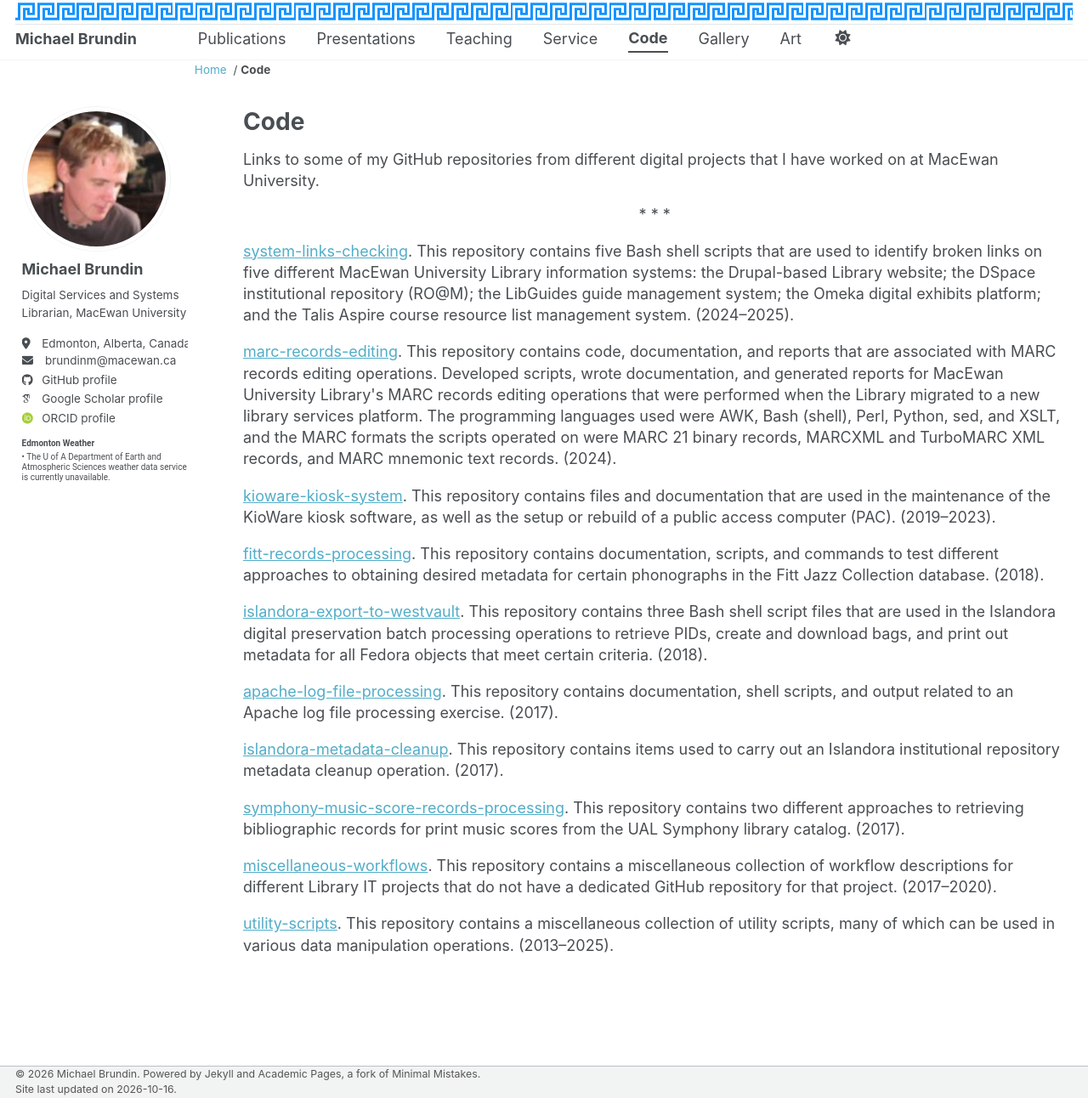
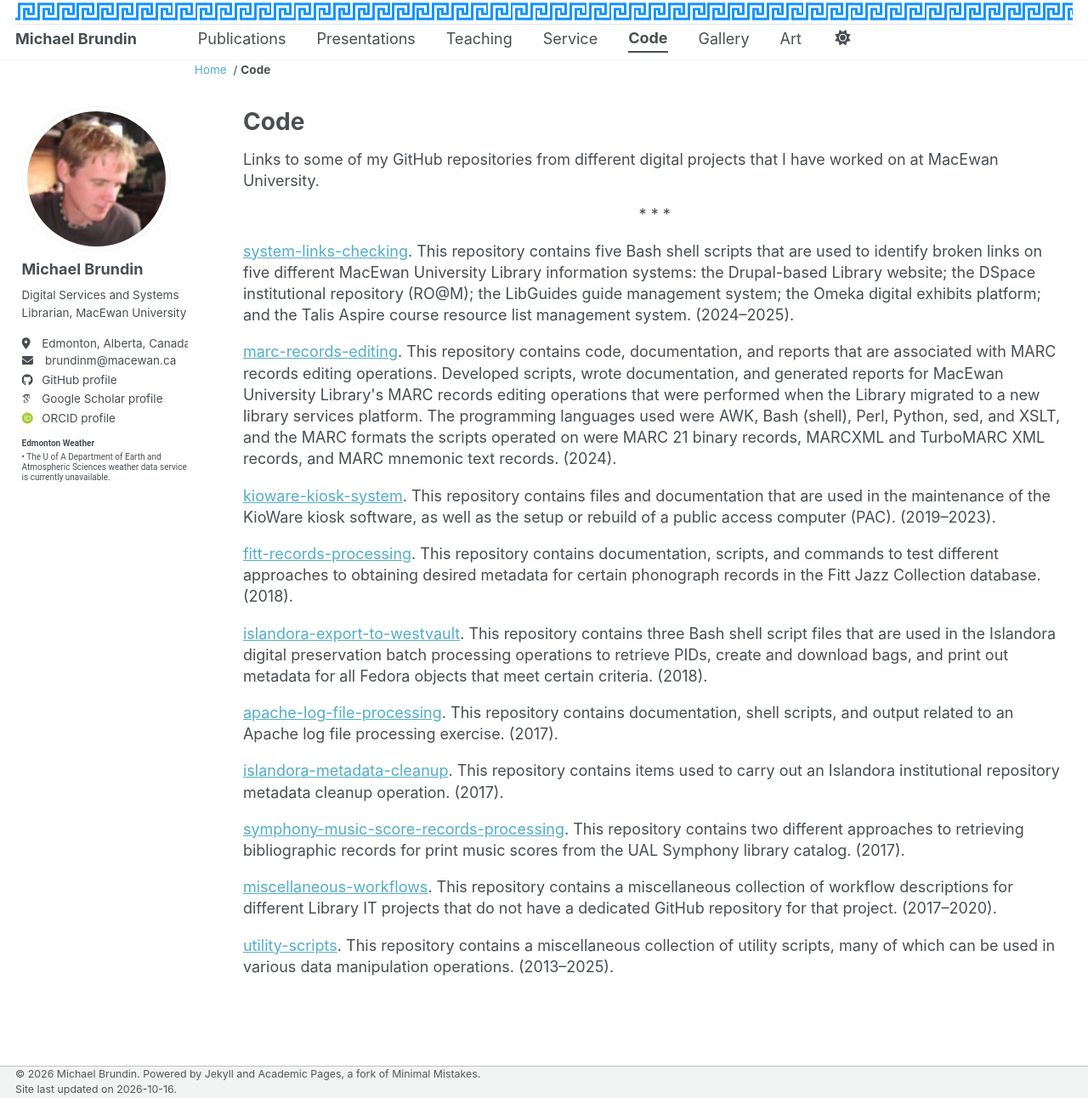
Before and after one commit to brundinm/brundinm.github.io, a Jekyll site: the page built from _pages/code.html, in a window 1280 px wide and 1292 px high. Shown: the whole window at 85% size. Built offline with Jekyll 4.4.1, drawn with Linux system fonts in a browser that asks for light colours; some web fonts are replaced; a script bundle is joined from its source files by our own code; library files that are not in the unit come from our copies.

Commit message:
Update code.html

```diff
--- a/_pages/code.html
+++ b/_pages/code.html
@@ -48,7 +48,7 @@ ul li {
   <a href="https://github.com/brundinm/kioware-kiosk-system" target="_blank">kioware-kiosk-system</a>. This repository contains files and documentation that are used in the maintenance of the KioWare kiosk software, as well as the setup or rebuild of a public access computer (PAC). (2019&ndash;2023).
 </p>
 <p>
-  <a href="https://github.com/brundinm/fitt-records-processing" target="_blank">fitt-records-processing</a>. This repository contains documentation, scripts, and commands to test different approaches to obtaining desired metadata for certain phonographs in the Fitt Jazz Collection database. (2018).
+  <a href="https://github.com/brundinm/fitt-records-processing" target="_blank">fitt-records-processing</a>. This repository contains documentation, scripts, and commands to test different approaches to obtaining desired metadata for certain phonograph records in the Fitt Jazz Collection database. (2018).
 </p>
 <p>
   <a href="https://github.com/brundinm/islandora-export-to-westvault" target="_blank">islandora-export-to-westvault</a>. This repository contains three Bash shell script files that are used in the Islandora digital preservation batch processing operations to retrieve PIDs, create and download bags, and print out metadata for all Fedora objects that meet certain criteria. (2018).
```
